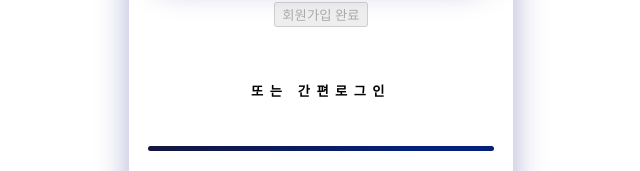
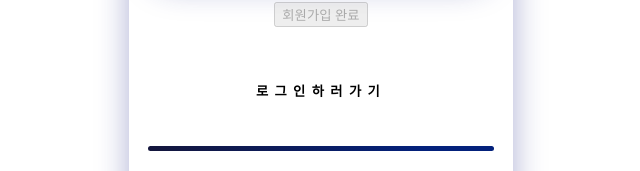
Before and after one commit to SunghyunItdeveloper/wanted-pre-onboarding-frontend, a React (Create React App) app: page /signup in a window 1280 px wide. Shown: the part 257-428 px from the top of the page, without its empty margins (319-959 px from the left). Built offline with nearby package versions, Linux system fonts and the light colour scheme; the HTML template or start-up script is replaced by a standard one.

Commit message:
'complete'

```diff
--- a/src/api/AxiosInstance.js
+++ b/src/api/AxiosInstance.js
@@ -2,12 +2,12 @@ import axios from "axios";
 import { API_URL } from "./constant";
 
 const accessToken = localStorage.getItem("jwtToken")
+
 console.log(accessToken)
 const axiosinstance = axios.create({
   baseURL: API_URL,
   headers: {
     "Content-Type": "application/json",
-    Authorization: `Bearer ${accessToken}`,
   },
   timeout: 10000,
 });
--- a/src/pages/TodoPage/Todo.jsx
+++ b/src/pages/TodoPage/Todo.jsx
@@ -55,7 +55,6 @@ const Todo = () => {
   useEffect(() => {
     const fetchInitialTodos = async () => {
       try {
-        // 토큰이 로컬 스토리지에 저장된 후에 API 요청을 수행합니다.
         const accessToken = localStorage.getItem('jwtToken');
         axiosinstance.defaults.headers.common['Authorization'] = `Bearer ${accessToken}`;
 
--- a/src/pages/signupPage/Membership.jsx
+++ b/src/pages/signupPage/Membership.jsx
@@ -71,7 +71,7 @@ const Membership = () => {
               회원가입 완료
             </button>
           </ButtonContainer>
-          <LoginWith>또는 간편로그인</LoginWith>
+          <LoginWith onClick={()=>{navigate('/signin');}}>로그인하러가기</LoginWith>
           <HorizontalRule />
           <ForgotPassword>비밀번호를 잊어버리셨나요?</ForgotPassword>
         </MembershipWrap>
```
